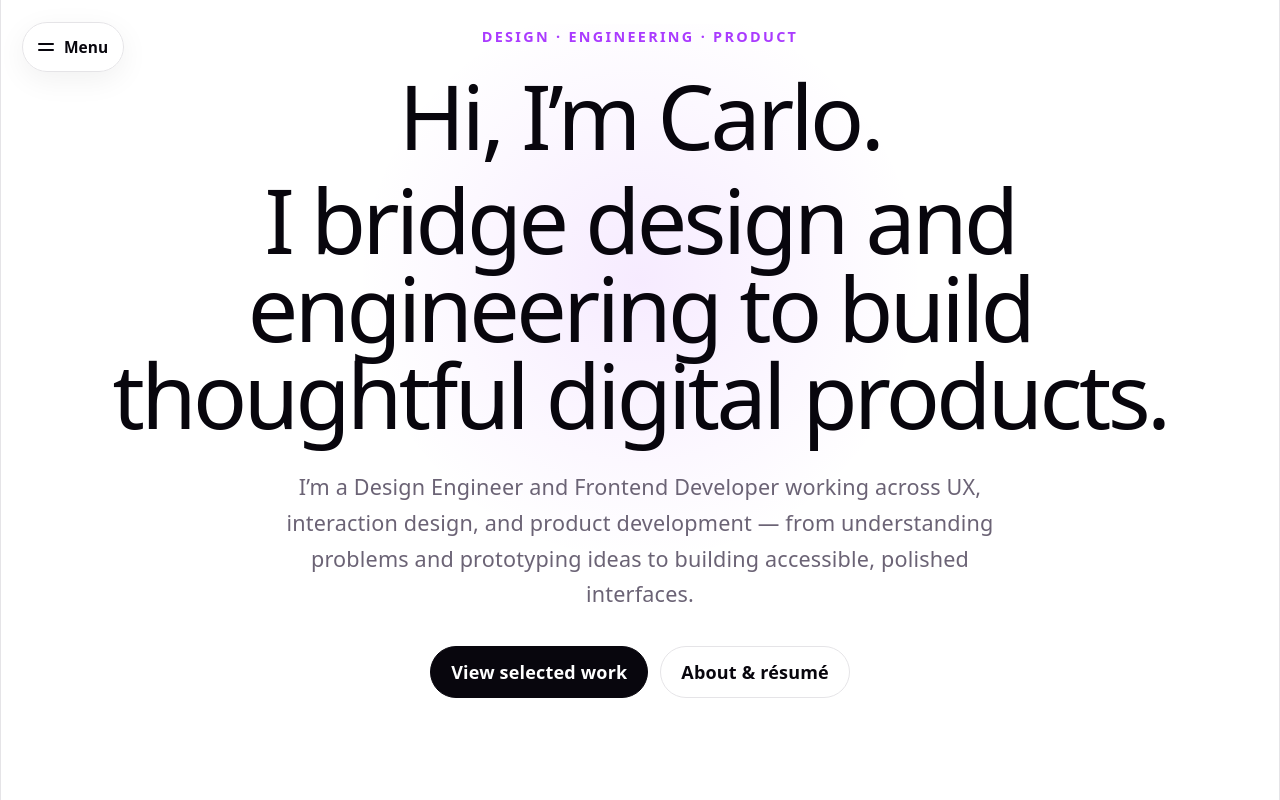
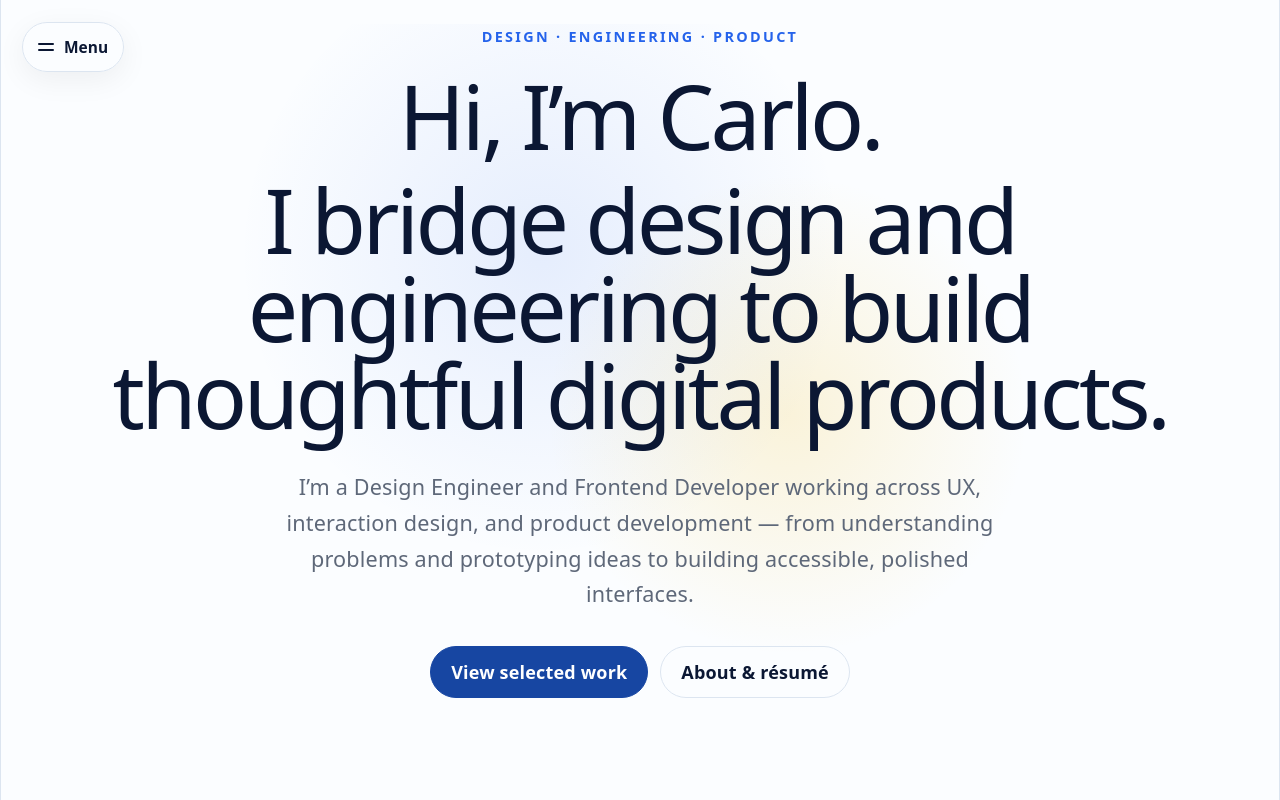
Before and after one commit to CarloBarone-info/website, a React (Vite) app: page /#/ in a window 1280 px wide. Built offline with nearby package versions, Linux system fonts and the light colour scheme.

Commit message:
style: apply blue and yellow color system

```diff
--- a/src/App.css
+++ b/src/App.css
@@ -27,11 +27,9 @@
   max-width: 1500px;
   margin: 0 auto;
   text-align: center;
-  background: radial-gradient(
-    circle at 50% 38%,
-    var(--accent-bg),
-    transparent 38%
-  );
+  background:
+    radial-gradient(circle at 42% 34%, var(--accent-bg), transparent 36%),
+    radial-gradient(circle at 62% 58%, var(--highlight-bg), transparent 28%);
 }
 
 .hero > * {
@@ -100,11 +98,11 @@
   display: inline-flex;
   align-items: center;
   justify-content: center;
-  background: var(--text-h);
-  color: var(--bg);
+  background: var(--accent-strong);
+  color: var(--accent-contrast);
   padding: 12px 20px;
   border-radius: 999px;
-  border: 1px solid var(--text-h);
+  border: 1px solid var(--accent-strong);
   text-decoration: none;
   font-weight: 650;
   transition:
@@ -116,6 +114,8 @@
 
 .button:hover {
   transform: translateY(-2px);
+  background: var(--accent);
+  border-color: var(--accent);
   box-shadow: var(--shadow);
 }
 
@@ -131,8 +131,8 @@
 }
 
 .button.secondary:hover {
-  border-color: var(--accent-border);
-  background: var(--accent-bg);
+  border-color: var(--highlight-border);
+  background: var(--highlight-bg);
 }
 
 /* Interior page headers */
@@ -267,7 +267,12 @@
   inset: 0 auto auto 0;
   width: 100%;
   height: 3px;
-  background: linear-gradient(90deg, var(--accent), transparent 78%);
+  background: linear-gradient(
+    90deg,
+    var(--accent),
+    var(--highlight) 52%,
+    transparent 88%
+  );
   opacity: 0.55;
   transform: scaleX(0.28);
   transform-origin: left;
@@ -390,8 +395,9 @@
 
 .sideNavToggle:hover {
   transform: translateY(-2px);
-  border-color: var(--accent-border);
-  background: var(--accent-bg);
+  color: var(--accent-strong);
+  border-color: var(--highlight-border);
+  background: var(--highlight-bg);
 }
 
 .sideNavToggle:focus-visible,
@@ -447,6 +453,7 @@
   border-right: 1px solid var(--border);
   background:
     radial-gradient(circle at 10% 8%, var(--accent-bg), transparent 34%),
+    radial-gradient(circle at 18% 92%, var(--highlight-bg), transparent 30%),
     var(--bg);
   box-shadow: 24px 0 70px rgba(0, 0, 0, 0.12);
   transform: translateX(-104%);
@@ -505,8 +512,8 @@
 
 .sideNavClose:hover {
   transform: rotate(5deg);
-  border-color: var(--accent-border);
-  background: var(--accent-bg);
+  border-color: var(--highlight-border);
+  background: var(--highlight-bg);
 }
 
 .sideNavLinks {
@@ -556,7 +563,7 @@
   position: absolute;
   right: 0;
   opacity: 0;
-  color: var(--accent);
+  color: var(--highlight);
   transform: translateX(-8px);
   transition:
     opacity 180ms ease,
@@ -577,6 +584,10 @@
 
 .sideNavLinks a.active {
   color: var(--accent);
+}
+
+.sideNavLinks a.active .sideNavIcon {
+  color: var(--highlight);
 }
 
 .sideNavFooter {
--- a/src/index.css
+++ b/src/index.css
@@ -1,15 +1,24 @@
 :root {
-  --text: #6b6375;
-  --text-h: #08060d;
-  --bg: #fff;
-  --border: #e5e4e7;
-  --code-bg: #f4f3ec;
-  --accent: #aa3bff;
-  --accent-bg: rgba(170, 59, 255, 0.1);
-  --accent-border: rgba(170, 59, 255, 0.5);
-  --social-bg: rgba(244, 243, 236, 0.5);
+  --text: #5e6879;
+  --text-h: #0b1733;
+  --bg: #fbfdff;
+  --border: #dce5f0;
+  --code-bg: #eef4fb;
+
+  --accent: #2563eb;
+  --accent-strong: #1746a2;
+  --accent-contrast: #ffffff;
+  --accent-bg: rgba(37, 99, 235, 0.1);
+  --accent-border: rgba(37, 99, 235, 0.4);
+
+  --highlight: #f4c430;
+  --highlight-bg: rgba(244, 196, 48, 0.18);
+  --highlight-border: rgba(196, 142, 0, 0.42);
+
+  --social-bg: rgba(238, 244, 251, 0.7);
   --shadow:
-    rgba(0, 0, 0, 0.1) 0 10px 15px -3px, rgba(0, 0, 0, 0.05) 0 4px 6px -2px;
+    rgba(15, 23, 42, 0.12) 0 16px 32px -12px,
+    rgba(37, 99, 235, 0.08) 0 6px 18px -10px;
 
   --sans: system-ui, 'Segoe UI', Roboto, sans-serif;
   --heading: system-ui, 'Segoe UI', Roboto, sans-serif;
@@ -32,17 +41,26 @@
 
 @media (prefers-color-scheme: dark) {
   :root {
-    --text: #9ca3af;
-    --text-h: #f3f4f6;
-    --bg: #16171d;
-    --border: #2e303a;
-    --code-bg: #1f2028;
-    --accent: #c084fc;
-    --accent-bg: rgba(192, 132, 252, 0.15);
-    --accent-border: rgba(192, 132, 252, 0.5);
-    --social-bg: rgba(47, 48, 58, 0.5);
+    --text: #aab5c6;
+    --text-h: #f7f9fc;
+    --bg: #0b1220;
+    --border: #24324a;
+    --code-bg: #111c30;
+
+    --accent: #6ea8ff;
+    --accent-strong: #3b82f6;
+    --accent-contrast: #07111f;
+    --accent-bg: rgba(110, 168, 255, 0.14);
+    --accent-border: rgba(110, 168, 255, 0.46);
+
+    --highlight: #ffd65a;
+    --highlight-bg: rgba(255, 214, 90, 0.14);
+    --highlight-border: rgba(255, 214, 90, 0.38);
+
+    --social-bg: rgba(17, 28, 48, 0.75);
     --shadow:
-      rgba(0, 0, 0, 0.4) 0 10px 15px -3px, rgba(0, 0, 0, 0.25) 0 4px 6px -2px;
+      rgba(0, 0, 0, 0.42) 0 18px 36px -14px,
+      rgba(59, 130, 246, 0.14) 0 8px 22px -14px;
   }
 
   #social .button-icon {
```
